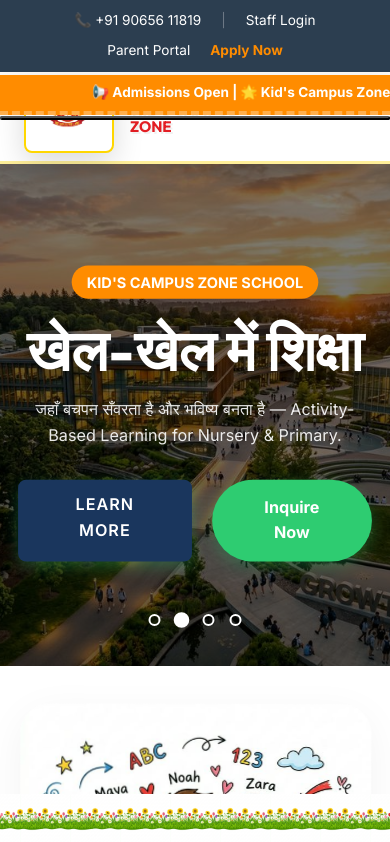
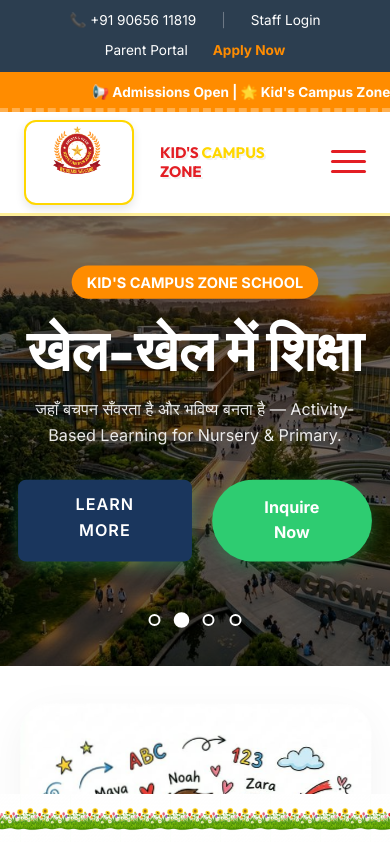
Before and after one commit to RubyGupta-tech/school-website, a React (Vite) app in the folder school-website/: page / in a window 390 px wide. Shown: the top 842 px of the page. Built offline with nearby package versions, Linux system fonts and the light colour scheme.

Commit message:
Final master mobile UI reconstruction

```diff
--- a/school-website/src/App.css
+++ b/school-website/src/App.css
@@ -614,107 +614,123 @@
   .navbar-logo { height: 70px; }
   .navbar-brand { font-size: 1.3rem; }
 
-  /* Mobile Menu Button */
-  .mobile-menu-btn {
-    display: block;
-  }
+  /* --- Mobile Layout Reconstruction --- */
   .top-bar {
-    padding: 10px 3%;
+    position: fixed;
+    top: 0;
+    left: 0;
+    right: 0;
+    padding: 10px 5%;
     font-size: 0.85rem;
     flex-direction: column;
     gap: 8px;
     height: auto;
-    position: fixed;
-    top: 0;
+    z-index: 1010;
+    background: #2c3e50;
   }
 
   .top-bar-left, .top-bar-right {
     display: flex;
     justify-content: center;
     width: 100%;
-    gap: 20px;
+    gap: 25px;
   }
 
   .marquee-container {
     position: fixed;
-    top: 75px; /* Safely below the 2-line top-bar */
+    top: 72px; /* Clears stacked top-bar */
     height: 40px;
-    z-index: 1001;
-    display: flex;
-    align-items: center;
+    z-index: 1005;
+    background: #FF8C00;
   }
 
   .navbar {
-    top: 115px; /* Safely below TopBar(75) + Marquee(40) */
+    position: fixed;
+    top: 112px; /* Clears top-bar + marquee */
+    left: 0;
+    right: 0;
     padding: 0.5rem 1.5rem;
     min-height: 90px;
     z-index: 1000;
+    background: white;
+    display: flex;
+    align-items: center;
+    justify-content: space-between;
   }
 
-  .hero-slider {
-    margin-top: 210px; /* Offset for TopBar(75) + Marquee(40) + Navbar(90) + buffer */
+  .navbar-logo-container {
+    width: 110px;
+    height: 85px;
+    border-radius: 12px;
+    box-shadow: 0 4px 10px rgba(0,0,0,0.1);
+    margin-right: 10px;
   }
 
+  .navbar-logo {
+    height: 115%;
+  }
+
+  .navbar-brand {
+    font-size: 1rem !important;
+    max-width: 150px;
+    line-height: 1.2;
+    display: block !important;
+    text-align: left;
+  }
+
+  /* Hamburger Menu Button - High Visibility */
   .mobile-menu-btn {
+    display: block;
+    width: 35px;
+    height: 25px;
+    position: relative;
+    background: transparent;
+    border: none;
+    z-index: 1011;
+    margin-left: auto;
+  }
+
+  .mobile-menu-btn span {
     display: block;
     position: absolute;
     height: 3px;
     width: 100%;
-    background: #2c3e50;
-    border-radius: 9px;
-    opacity: 1;
-    left: 0;
-    transform: rotate(0deg);
+    background: #E31E24; /* Accessible Red */
+    border-radius: 5px;
     transition: .25s ease-in-out;
   }
 
   .mobile-menu-btn span:nth-child(1) { top: 0px; }
-  .mobile-menu-btn span:nth-child(2) { top: 8px; }
-  .mobile-menu-btn span:nth-child(3) { top: 16px; }
+  .mobile-menu-btn span:nth-child(2) { top: 10px; }
+  .mobile-menu-btn span:nth-child(3) { top: 20px; }
 
-  .mobile-menu-btn.active span:nth-child(1) { top: 8px; transform: rotate(135deg); }
+  .mobile-menu-btn.active span:nth-child(1) { top: 10px; transform: rotate(135deg); }
   .mobile-menu-btn.active span:nth-child(2) { opacity: 0; left: -60px; }
-  .mobile-menu-btn.active span:nth-child(3) { top: 8px; transform: rotate(-135deg); }
-
-  .navbar {
-    top: 75px;
-    padding: 0.5rem 1.5rem;
-    min-height: 85px; /* Compact height for mobile */
-  }
-
-  .navbar-logo-container {
-    width: 90px;      /* Smaller logo on mobile */
-    height: 70px;
-    border-radius: 8px;
-  }
-
-  .navbar-logo {
-    height: 105%;
-  }
-
-  .navbar-brand {
-    font-size: 1.1rem; /* Much smaller to prevent 3-line wrapping */
-    max-width: 150px;
-    line-height: 1.2;
-  }
+  .mobile-menu-btn.active span:nth-child(3) { top: 10px; transform: rotate(-135deg); }
 
   .navbar-right {
-    position: absolute; /* Crucial for top/right to work */
+    position: absolute;
     top: 100%;
     right: -100%;
-    width: 80%;
-    height: calc(100vh - 100%);
+    width: 85%;
+    height: calc(100vh - 112px);
     background: white;
     flex-direction: column;
-    padding: 2rem;
-    box-shadow: -10px 0 30px rgba(0,0,0,0.1);
-    transition: 0.4s ease;
+    padding: 2.5rem 1.5rem;
+    box-shadow: -10px 0 30px rgba(0,0,0,0.2);
+    transition: 0.4s cubic-bezier(0.165, 0.84, 0.44, 1);
     z-index: 1009;
     align-items: flex-start !important;
+    overflow-y: auto;
   }
 
   .navbar-right.mobile-active {
     right: 0;
+  }
+
+  .hero-slider {
+    margin-top: 202px; /* Final Offsets: Top(72) + Marquee(40) + Navbar(90) */
+    height: 55vh !important;
   }
 
   .nav-dropdown {
```
